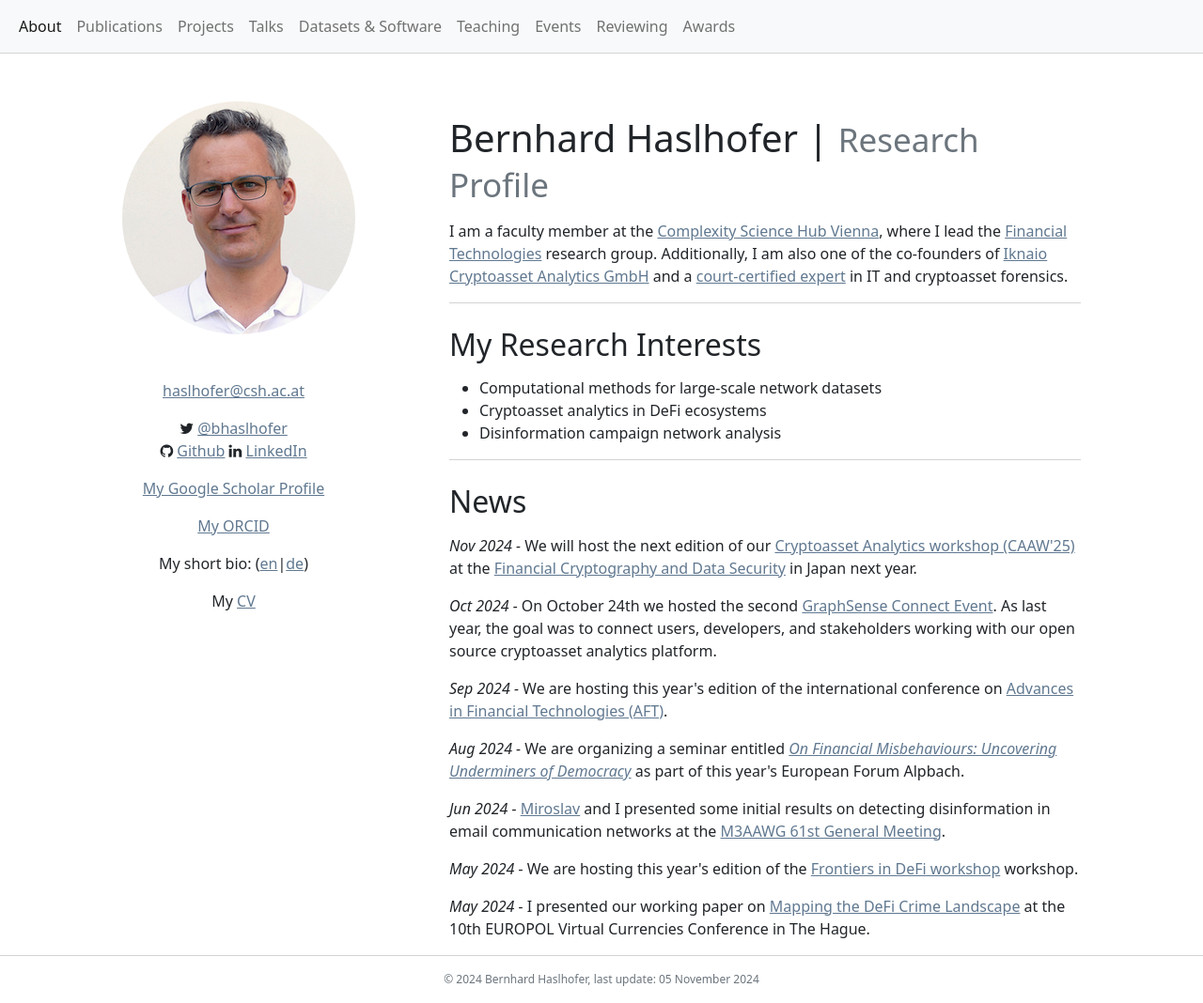
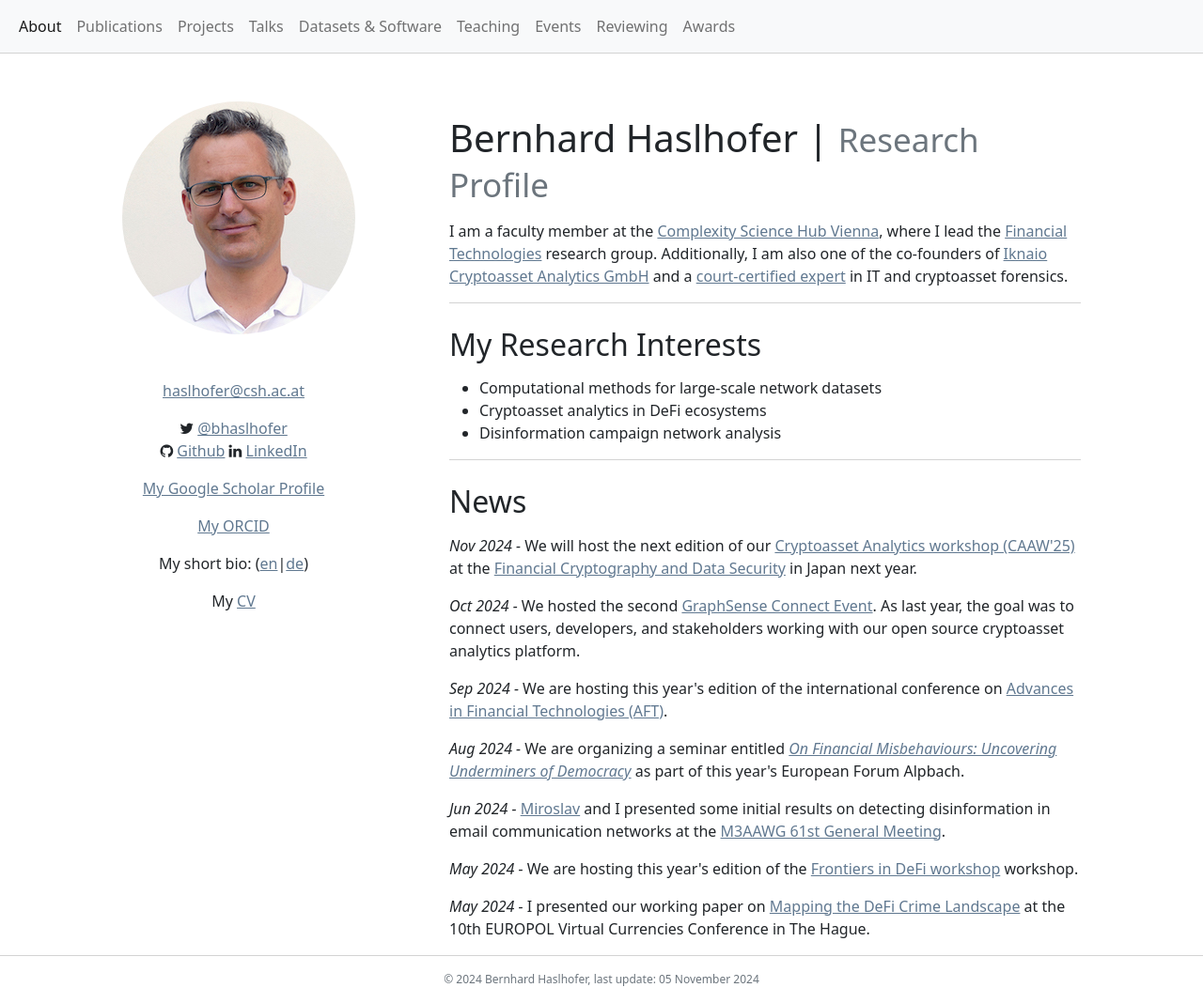
Before and after one commit to behas/behas.github.com, a Jekyll site: the page built from index.html, in a window 1280 px wide and 1068 px high. Shown: the whole window at 94% size. Built offline with Jekyll 4.4.1, drawn with Linux system fonts in a browser that asks for light colours; a style sheet for code colours, icons or effects is not loaded.

Commit message:
fix news

```diff
--- a/_data/news.yml
+++ b/_data/news.yml
@@ -6,7 +6,7 @@
 
 - date: 2024-10-24
   news: |
-    On October 24th we hosted the second <a href="https://graphsense.org/events/gsconnect2024.html" target="_blank">
+    We hosted the second <a href="https://graphsense.org/events/gsconnect2024.html" target="_blank">
     GraphSense Connect Event</a>. As last year, the goal was to connect users, developers,
     and stakeholders working with our open source cryptoasset analytics platform.
 
```
